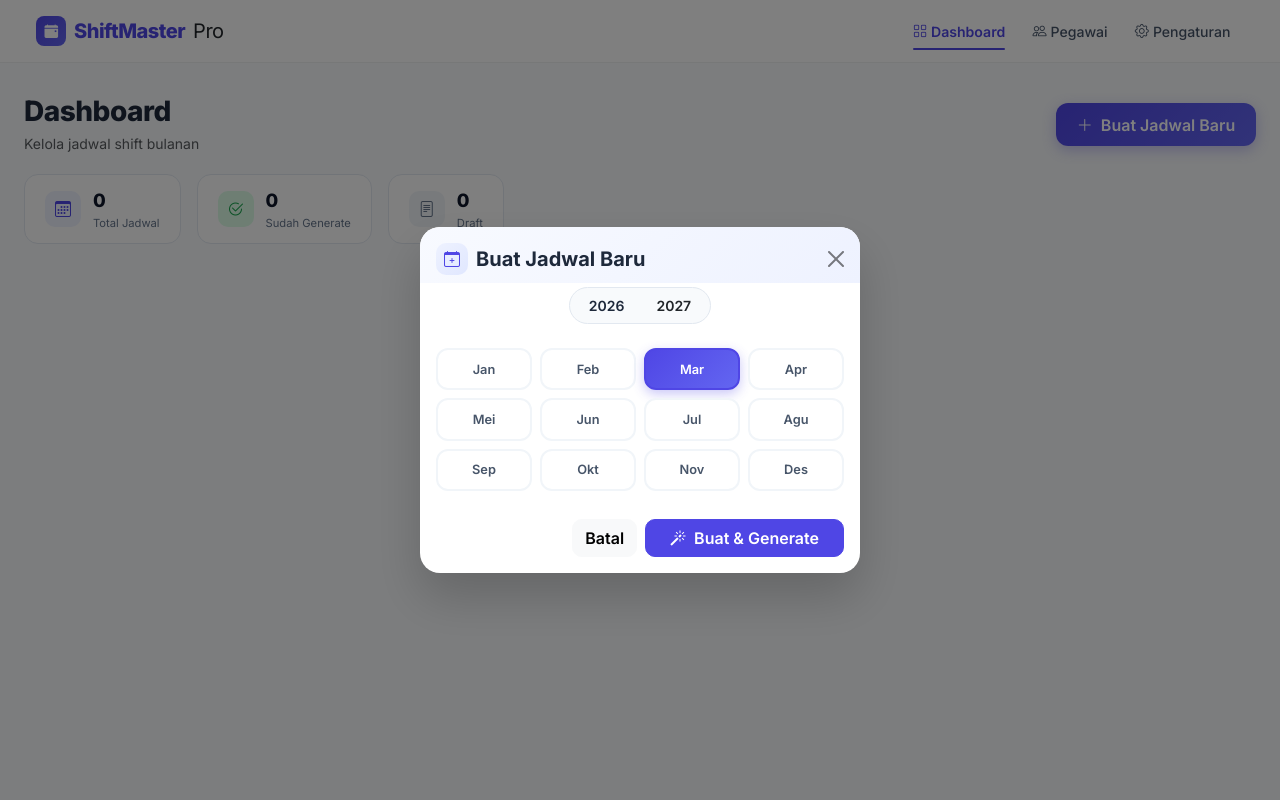
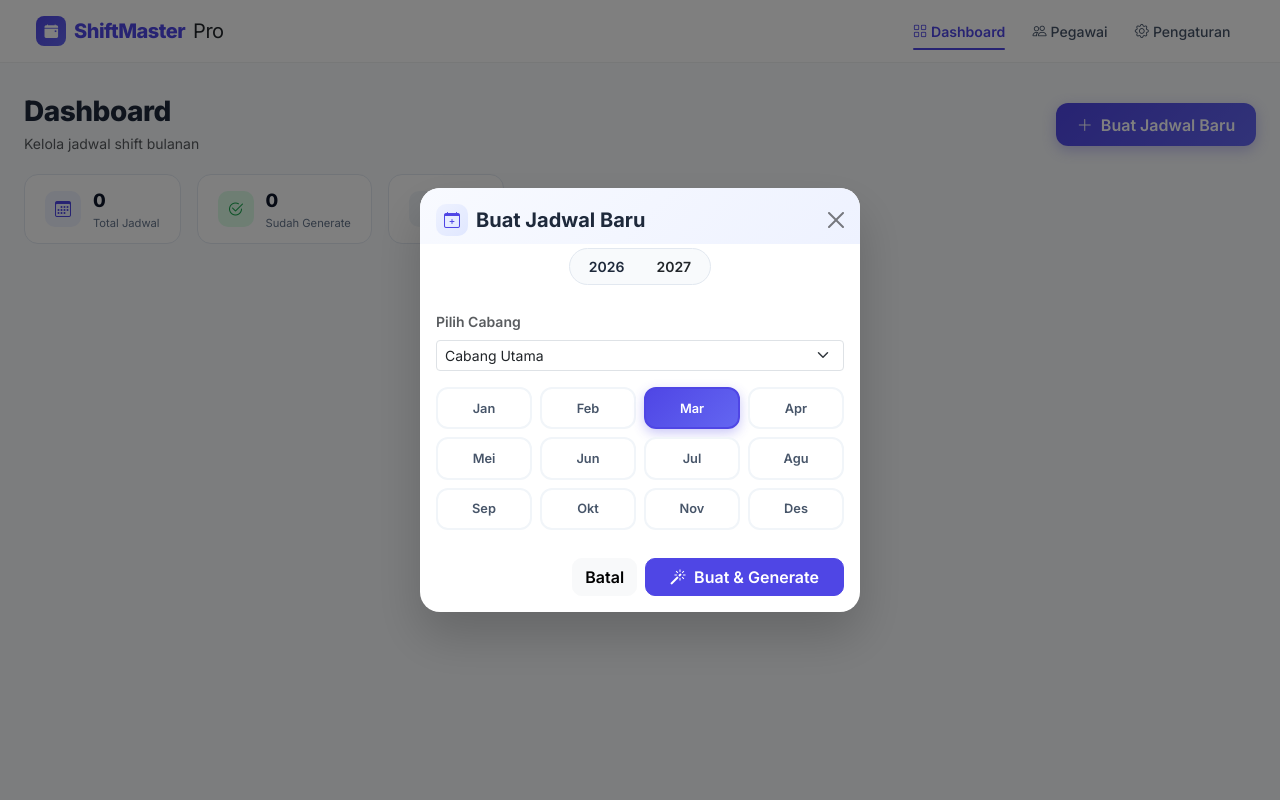
Before and after one commit to naufalrz-qi/penjadwalan-karyawan, a Flask app: page / in a window 1280 px wide, after a click on "Buat Jadwal Baru". Run offline with Flask 3, Linux system fonts and the light colour scheme.

Commit message:
feat: branch-scoped schedules, day names in header, delete schedule fix

```diff
--- a/app.py
+++ b/app.py
@@ -63,6 +63,12 @@ def load_employees():
 def save_employees(d):
     _write(EMPLOYEES_FILE, d)
 
+
+def load_employees_for_period(period):
+    """Return daftar pegawai yang relevan untuk sebuah period (filter per cabang)."""
+    emps = load_employees()
+    bid  = period.get('branch_id', '') if period else ''
+    return [e for e in emps if e.get('branch') == bid] if bid else emps
 
 def load_settings():
     s = _read(SETTINGS_FILE)
@@ -159,18 +165,25 @@ def all_jobdesks(settings):
 
 @app.route('/')
 def index():
+    settings  = load_settings()
+    bmap      = branch_map(settings)
     schedules = []
     for pk in list_schedules():
         parts = pk.split('-')
         y, m  = int(parts[0]), int(parts[1])
+        # period_key: YYYY-MM or YYYY-MM-BID
+        bid   = parts[2] if len(parts) > 2 else ''
+        bname = bmap.get(bid, {}).get('name', 'Semua Cabang') if bid else 'Semua Cabang'
         data  = load_schedule(pk)
         schedules.append({
-            'key':       pk,
-            'label':     f"{MONTH_NAMES[m]} {y}",
-            'generated': data.get('generated', False) if data else False,
+            'key':         pk,
+            'label':       f"{MONTH_NAMES[m]} {y}",
+            'branch_name': bname,
+            'generated':   data.get('generated', False) if data else False,
         })
     today = date.today()
-    return render_template('index.html', schedules=schedules, today=today, month_names=MONTH_NAMES[1:])
+    return render_template('index.html', schedules=schedules, today=today,
+                           month_names=MONTH_NAMES[1:], settings=settings)
 
 # ─── Routes: Employees ────────────────────────────────────────────────────────
 
@@ -321,18 +334,24 @@ def api_branch_jobdesks(bid):
 
 @app.route('/schedule/new', methods=['POST'])
 def new_schedule():
-    year  = int(request.form['year'])
-    month = int(request.form['month'])
-    pk    = f'{year}-{month:02d}'
+    year   = int(request.form['year'])
+    month  = int(request.form['month'])
+    bid    = request.form.get('branch', '')
+    # period_key bersifat unik per cabang
+    pk = f'{year}-{month:02d}-{bid}' if bid else f'{year}-{month:02d}'
 
     period = load_schedule(pk)
     if not period:
-        emps  = load_employees()
+        settings = load_settings()
+        emps_all = load_employees()
+        # Filter pegawai sesuai cabang yang dipilih
+        emps = [e for e in emps_all if e.get('branch') == bid] if bid else emps_all
         dates = get_period_dates(year, month)
         period = {
             'period_key': pk,
             'year':       year,
             'month':      month,
+            'branch_id':  bid,
             'label':      f"{MONTH_NAMES[month]} {year}",
             'dates':      dates,
             'off_days':   {e['id']: [] for e in emps},
@@ -356,7 +375,7 @@ def schedule_setup(pk):
     if period.get('generated'):
         return redirect(url_for('schedule_view', pk=pk))
 
-    emps      = load_employees()
+    emps      = load_employees_for_period(period)
     settings  = load_settings()
     by_branch = group_by_branch(emps, settings)
 
@@ -406,7 +425,7 @@ def auto_off_template(pk):
     if not period:
         return jsonify({'success': False})
 
-    emps = load_employees()
+    emps = load_employees_for_period(period)
     settings = load_settings()
     by_branch = group_by_branch(emps, settings)
 
@@ -448,9 +467,9 @@ def generate(pk):
     period = load_schedule(pk)
     if not period:
         return jsonify({'success': False, 'error': 'Period not found'})
-    emps = load_employees()
+    emps = load_employees_for_period(period)
     if not emps:
-        return jsonify({'success': False, 'error': 'Tidak ada pegawai'})
+        return jsonify({'success': False, 'error': 'Tidak ada pegawai di cabang ini'})
     sched = generate_schedule(period, emps)
     period['schedule']  = sched
     period['generated'] = True
@@ -463,12 +482,11 @@ def schedule_view(pk):
     period = load_schedule(pk)
     if not period:
         return redirect(url_for('index'))
-    emps      = load_employees()
+    emps      = load_employees_for_period(period)
     settings  = load_settings()
     summary   = calculate_summary(period, emps)
     by_branch = group_by_branch(emps, settings)
 
-    # backward compat
     by_jd = {}
     for e in emps:
         by_jd.setdefault(e['jobdesk'], []).append(e)
@@ -477,7 +495,7 @@ def schedule_view(pk):
         'schedule_view.html',
         period=period, employees=emps,
         by_branch=by_branch,
-        by_jobdesk=by_jd,    # backward compat
+        by_jobdesk=by_jd,
         settings=settings,
         summary=summary,
     )
--- a/templates/index.html
+++ b/templates/index.html
@@ -136,7 +136,9 @@
                         <div class="month-icon"><i class="bi bi-calendar-event"></i></div>
                         <div>
                             <div class="fw-bold">{{ s.label }}</div>
-                            <div class="text-muted small">Periode: 26 s/d 25</div>
+                            <div class="text-muted small">
+                                <i class="bi bi-building me-1"></i>{{ s.branch_name }} &nbsp;·&nbsp; Periode: 26 s/d 25
+                            </div>
                         </div>
                     </div>
                 </div>
@@ -190,6 +192,16 @@
                         </div>
                     </div>
 
+                    <!-- Branch selector -->
+                    <div class="mb-3">
+                        <label class="form-label small fw-semibold text-muted">Pilih Cabang</label>
+                        <select name="branch" class="form-select form-select-sm" required>
+                            {% for b in settings.branches %}
+                            <option value="{{ b.id }}">{{ b.name }}</option>
+                            {% endfor %}
+                        </select>
+                    </div>
+
                     <!-- Month grid -->
                     <input type="hidden" name="month" id="selMonth" value="{{ today.month }}">
                     <div class="month-grid">
```
